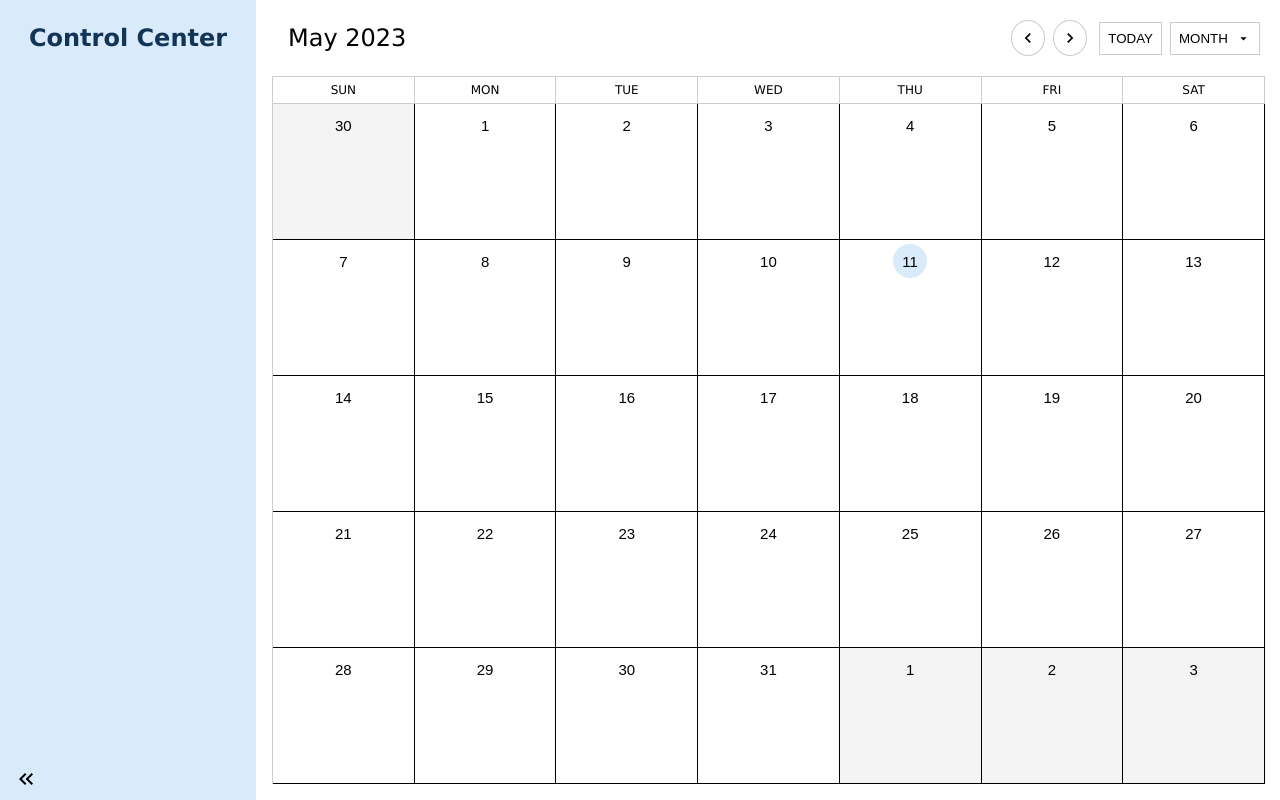
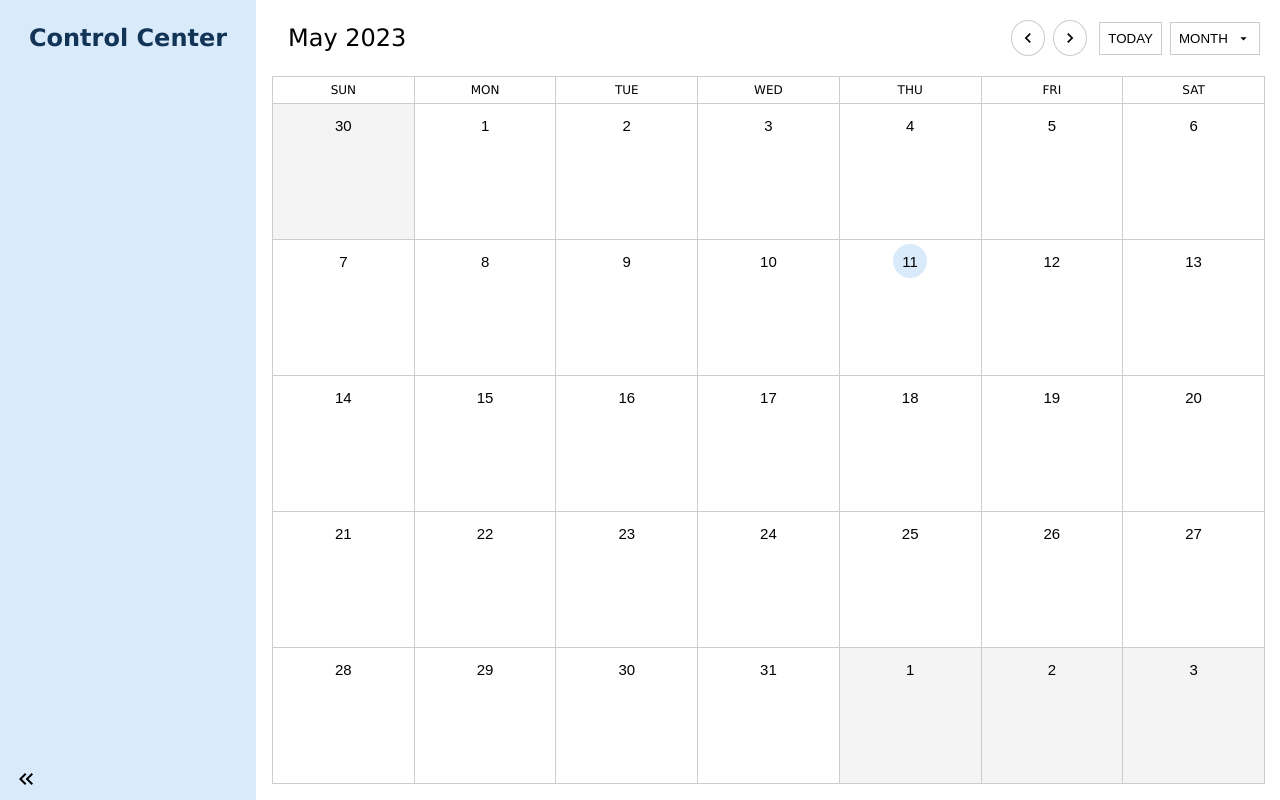
Before and after one commit to polyphonic13/vue3-calendar, a Vue app: page / in a window 1280 px wide. Built offline with nearby package versions, Linux system fonts and the light colour scheme.

Commit message:
more sass variables

```diff
--- a/src/components/DayOfMonth.vue
+++ b/src/components/DayOfMonth.vue
@@ -89,6 +89,7 @@
 </script>
 
 <style scoped lang="scss">
+    @import '../styles/variables.scss';
     @import '../styles/mixins.scss';
 
     .day {
@@ -101,9 +102,8 @@
 
         background-color: $active-bg01;
 
-        border-color: $border-color01;
-        border-right: 1px solid;
-        border-bottom: 1px solid;
+        border-right: 1px solid $border-color01;
+        border-bottom: 1px solid $border-color01;
 
         cursor: pointer;
     }
@@ -163,7 +163,7 @@
     }
 
     .day_button:hover {
-        background-color: #eee;
+        background-color: $active-bg01-hover;
     }
 
     .day_btn--current {
--- a/src/components/DaysOfWeekNames.vue
+++ b/src/components/DaysOfWeekNames.vue
@@ -15,8 +15,10 @@
 </script>
 
 <style scoped lang="scss">
+    @import '../styles/variables.scss';
+
     .day_names {
-    background-color: #fff;
+        background-color: $active-bg01;
         width: 100%;
         min-height: 28px;
         box-sizing: border-box;
@@ -30,9 +32,9 @@
         height: 100%;
 
         box-sizing: border-box;
-    border-top: 1px #ccc solid;
-    border-right: 1px #ccc solid;
-    border-bottom: 1px #ccc solid;
+        border-top: 1px solid $border-color01;
+        border-right: 1px solid $border-color01;
+        border-bottom: 1px solid $border-color01;
 
         display:flex;
         align-items: center;
--- a/src/components/MonthLayout.vue
+++ b/src/components/MonthLayout.vue
@@ -124,13 +124,15 @@
 </script>
 
 <style scoped lang="scss">
+    @import '../styles/variables.scss';
+
     .month {
         width: 100%;
         flex: 1;
         display: flex;
         flex-direction: column;
 
-        border-left: 1px #ccc solid;
+        border-left: 1px solid $border-color01;
     }
 
     .week {
```
Lines whose indentation alone changed are shown as unchanged.
